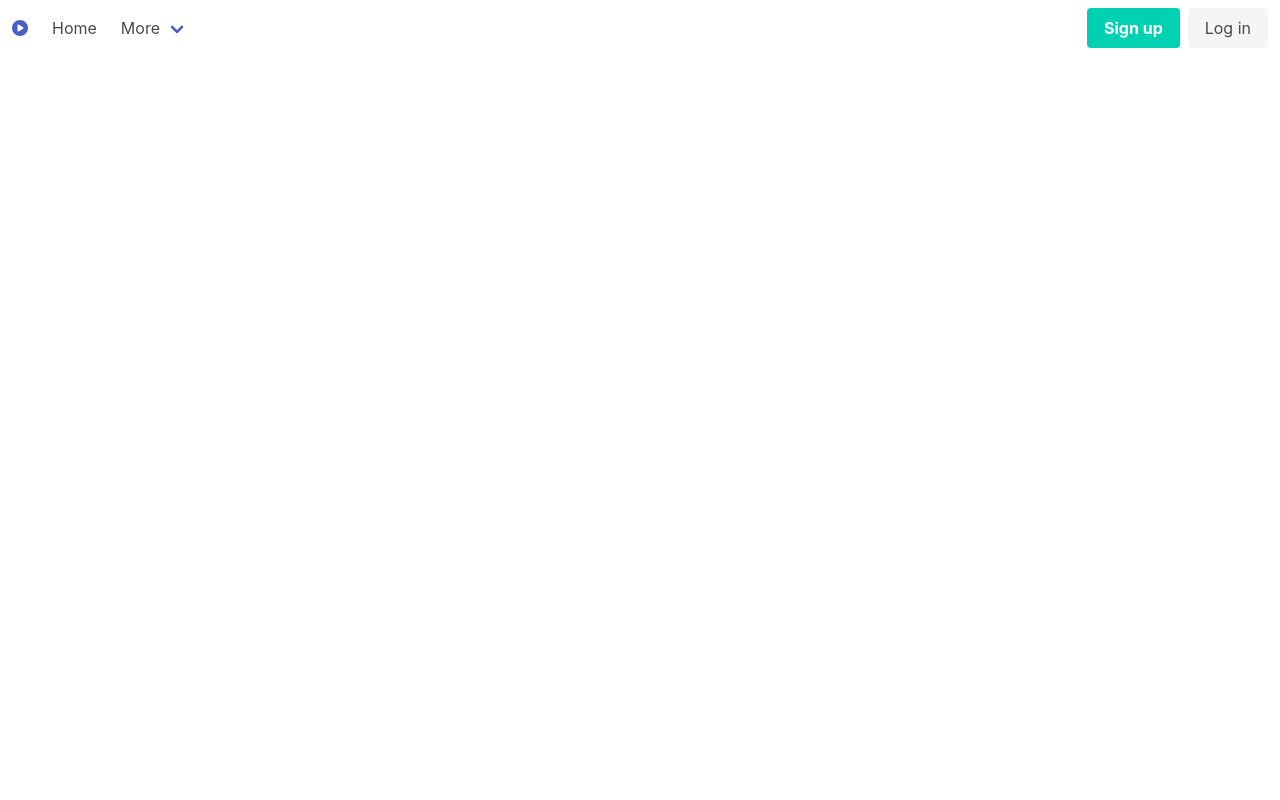
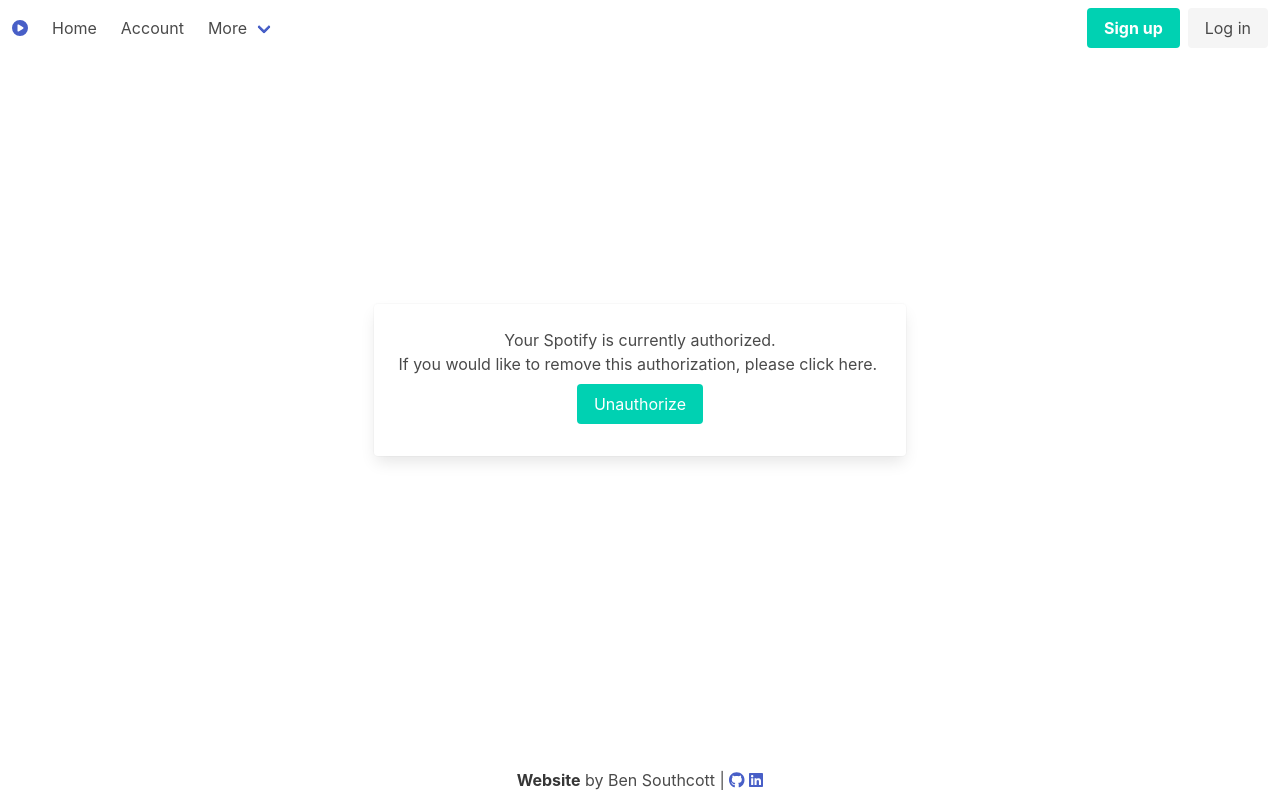
Before and after one commit to blsouthcott/top-tracks-hub, a React (Create React App) app in the folder ui/: page /account in a window 1280 px wide. Built offline with nearby package versions, Linux system fonts and the light colour scheme; no server answers.

Commit message:
make separate accounts page, update welcome message

```diff
--- a/ui/src/App.js
+++ b/ui/src/App.js
@@ -2,6 +2,7 @@
 import './App.css';
 import { BrowserRouter as Router, Routes, Route, useNavigate } from "react-router-dom";
 import Home from './components/home';
+import Account from './components/account';
 import Tracks from './components/tracks';
 import Navbar from './components/navBar';
 import About from './components/about';
@@ -25,7 +26,13 @@
                 setIsAuthenticated={setIsAuthenticated}
               />
             }/>
-            <Route path="/signup" exact element={<Signup />}></Route>
+            <Route path="/account" exact element={
+              <Account
+                isAuthenticated={isAuthenticated}
+                setIsAuthenticated={setIsAuthenticated}
+              />
+            }/>
+            <Route path="/signup" exact element={<Signup />} />
             <Route path="/tracks" exact element={<Tracks setIsAuthenticated={setIsAuthenticated} />} />
             <Route path="/add-spotify-track-id/:trackId" exact element={<AddSpotifyTrackId setIsAuthenticated={setIsAuthenticated} />} />
             <Route path="/personalization" exact element={<UserTopContent setIsAuthenticated={setIsAuthenticated} />} />
--- /dev/null
+++ b/ui/src/components/account.js
@@ -0,0 +1,107 @@
+import React, { useState, useEffect } from "react";
+import { useNavigate } from "react-router-dom";
+import * as api from "../utils/api";
+import { alert } from "../utils/alert";
+import Footer from "./footer";
+
+export default function Account ({ isAuthenticated, setIsAuthenticated }) {
+
+  const navigate = useNavigate();
+  const [spotifyAccountIsAuthorized, setSpotifyAccountIsAuthorized] = useState(true);
+
+  const authorizeAccount = async () => {
+    const resp = await api.authorizeAccount();
+    if (resp.status === 401) {
+      alert.fire({title: "Your current login session has expired", icon: "warning"});
+      navigate("/");
+    } else if (resp.status !== 307) {
+      alert.fire({title: "Unable to authorize account", icon: "error"});
+      return;
+    };
+    const data = await resp.json();
+    window.open(data.redirect_url);
+    alert.fire("Please refresh the page to update your account authorization status.");
+  }
+
+  const unauthorizeAccount = async () => {
+    const resp = await api.unauthorizeAccount();
+    if (resp.status === 401) {
+      alert.fire({title: "Your current login session has expired", icon: "warning"});
+      navigate("/");
+    } else if (resp.status === 200) {
+      alert.fire({title: "Your Spotify account has been removed. Please refresh the page.", icon: "success"});
+      setSpotifyAccountIsAuthorized(false);
+      return;
+    }
+    alert.fire({title: "There was a problem removing your Spotify Account", icon: "error"});
+  }
+
+  const setSpotifyAccountAuthorizationStatus = async () => {
+    const resp = await api.accountIsAuthorized();
+    let authorized;
+    if (resp.status === 401) {
+      alert.fire({title: "Your current login session has expired", icon: "warning"});
+      navigate("/");
+      return;
+    } else if (resp.status !== 200) {
+      alert.fire({title: "Unable to obtain Spotify account authorization status", icon: "warning"});
+      authorized = false;
+    } else {
+      const data = await resp.json();
+      if (!data.authorized) {
+        authorized = false;
+      } else {
+        authorized = true;
+      };
+    };
+    setSpotifyAccountIsAuthorized(authorized);
+  };
+
+  useEffect(() => {
+    if (isAuthenticated) {
+      setSpotifyAccountAuthorizationStatus();
+    };
+  }, [isAuthenticated])
+
+  useEffect(() => {
+    api.checkValidToken().then(isValid => {
+      if (isValid) {
+        setIsAuthenticated(true);
+      } else {
+        setIsAuthenticated(false);
+      };
+    });
+  }, [])
+
+  return (
+    <section className="hero is-fullheight">
+      <div className="hero-body">
+        <div className="container is-flex is-flex-direction-column is-align-content-center">
+          <div className="is-flex is-justify-content-center my-3">
+            <div className="card">
+              <div className="card-content">
+                {spotifyAccountIsAuthorized &&
+                <>
+                  <p className="mb-0 has-text-centered">Your Spotify is currently authorized.</p>
+                  <p className="has-text-centered">If you would like to remove this authorization, please click here.&nbsp;</p>
+                  <div className="is-flex is-justify-content-center">
+                    <button className="button is-primary m-2" onClick={unauthorizeAccount}>Unauthorize</button>
+                  </div>
+                </>}
+                {!spotifyAccountIsAuthorized &&
+                <>
+                  <p className="mb-0 has-text-centered">Your Spotify account is not currently authorized.</p>
+                  <p className="has-text-centered">Please click here to authorize your Spotify account.</p>
+                  <div className="is-flex is-justify-content-center">
+                    <button className="button is-primary m-2" onClick={authorizeAccount}>Authorize</button>
+                  </div>
+                </>}
+              </div>
+            </div>
+          </div>
+        </div>
+      </div>
+      <Footer />
+    </section>
+  )
+}
--- a/ui/src/components/home.js
+++ b/ui/src/components/home.js
@@ -9,68 +9,11 @@
 export default function Home ({ isAuthenticated, setIsAuthenticated }) {
 
   const navigate = useNavigate();
-  const [spotifyAccountIsAuthorized, setSpotifyAccountIsAuthorized] = useState(false);
-
-  const authorizeAccount = async (e) => {
-    e.preventDefault();
-    const resp = await api.authorizeAccount();
-    if (resp.status === 401) {
-      alert.fire({title: "Your current login session has expired", icon: "warning"});
-      navigate("/");
-    } else if (resp.status !== 307) {
-      alert.fire({title: "Unable to authorize account", icon: "error"});
-      return;
-    };
-    const data = await resp.json();
-    window.open(data.redirect_url);
-    alert.fire("Please refresh the page to update your account authorization status.");
-  }
-
-  const unauthorizeAccount = async (e) => {
-    e.preventDefault();
-    const resp = await api.unauthorizeAccount();
-    if (resp.status === 401) {
-      alert.fire({title: "Your current login session has expired", icon: "warning"});
-      navigate("/");
-    } else if (resp.status === 200) {
-      alert.fire({title: "Your Spotify account has been removed", icon: "success"});
-      setSpotifyAccountIsAuthorized(false);
-      return;
-    }
-    alert.fire({title: "There was a problem removing your Spotify Account", icon: "error"});
-  }
 
   const goToTracks = async (e) => {
     e.preventDefault();
     navigate("/tracks");
   }
-
-  const setSpotifyAccountAuthorizationStatus = async () => {
-    const resp = await api.accountIsAuthorized();
-    let authorized;
-    if (resp.status === 401) {
-      alert.fire({title: "Your current login session has expired", icon: "warning"});
-      navigate("/");
-      return;
-    } else if (resp.status !== 200) {
-      alert.fire({title: "Unable to obtain Spotify account authorization status", icon: "warning"});
-      authorized = false;
-    } else {
-      const data = await resp.json();
-      if (!data.authorized) {
-        authorized = false;
-      } else {
-        authorized = true;
-      };
-    };
-    setSpotifyAccountIsAuthorized(authorized);
-  };
-
-  useEffect(() => {
-    if (isAuthenticated) {
-      setSpotifyAccountAuthorizationStatus();
-    };
-  }, [isAuthenticated])
 
   useEffect(() => {
     api.checkValidToken().then(isValid => {
@@ -86,7 +29,7 @@
     if (!welcomeMsgDisplayed || welcomeMsgDisplayed.timestamp < now - twoWeeks ) {
       alert.fire({
         title: "Welcome to Music Recommendations Playlist Manager!",
-        html: "<p>If you'd like to checkout the app's features without signing up, feel free to use the following credentials to sign in:</p><p>username: test_user@test.com<br />password: testing123</p>",
+        html: "<p>Spotify's policy currently requires user accounts to be authorized prior to completing the sign up process on this site. If you'd like to sign up, please reach out to contact.top.tracks@gmail.com with your Spotify email address</p><br /><p>Otherwise, if you'd like to check out the app's features without signing up, please use the following credentials to sign in:</p><p>username: test_user@test.com<br />password: testing123</p><br /><p>Thanks for your understanding!</p>",
         icon: "info",
       });
       localStorage.setItem("welcomeMsgDisplayed", JSON.stringify({timestamp: now}));
@@ -102,26 +45,12 @@
             <div className="column is-one-third">
               <div className="box">
                   <h2 className="title has-text-centered">Welcome!</h2>
-                  {!spotifyAccountIsAuthorized &&
-                  <div className="block has-text-centered">
-                    <p>Click here to authorize your Spotify account.</p>
-                    <div className="is-flex is-justify-content-center">
-                      <button className="button is-primary m-2" onClick={authorizeAccount}>Authorize</button>
-                    </div>
-                  </div>}
                   <div className="block has-text-centered">
                     <p>Click here to view all tracks available to add to your Spotify playlist.&nbsp;</p>
                     <div className="is-flex is-justify-content-center">
                       <button className="button is-primary m-2" onClick={goToTracks}>View Tracks</button>
                     </div>
                   </div>
-                  {spotifyAccountIsAuthorized &&
-                  <div className="block has-text-centered">
-                    <p>Click here to remove your Spotify account authorization.&nbsp;</p>
-                    <div className="is-flex is-justify-content-center">
-                      <button className="button is-primary m-2" onClick={unauthorizeAccount}>Unauthorize</button>
-                    </div>
-                  </div>}
               </div>
             </div>
           </div>}
--- a/ui/src/components/navBar.js
+++ b/ui/src/components/navBar.js
@@ -70,6 +70,10 @@
             Home
           </Link>
 
+          <Link className="navbar-item" to="/account">
+            Account
+          </Link>
+
           {isAuthenticated &&
           <Link className="navbar-item" to="/personalization">
             Your Top Spotify Content
```
